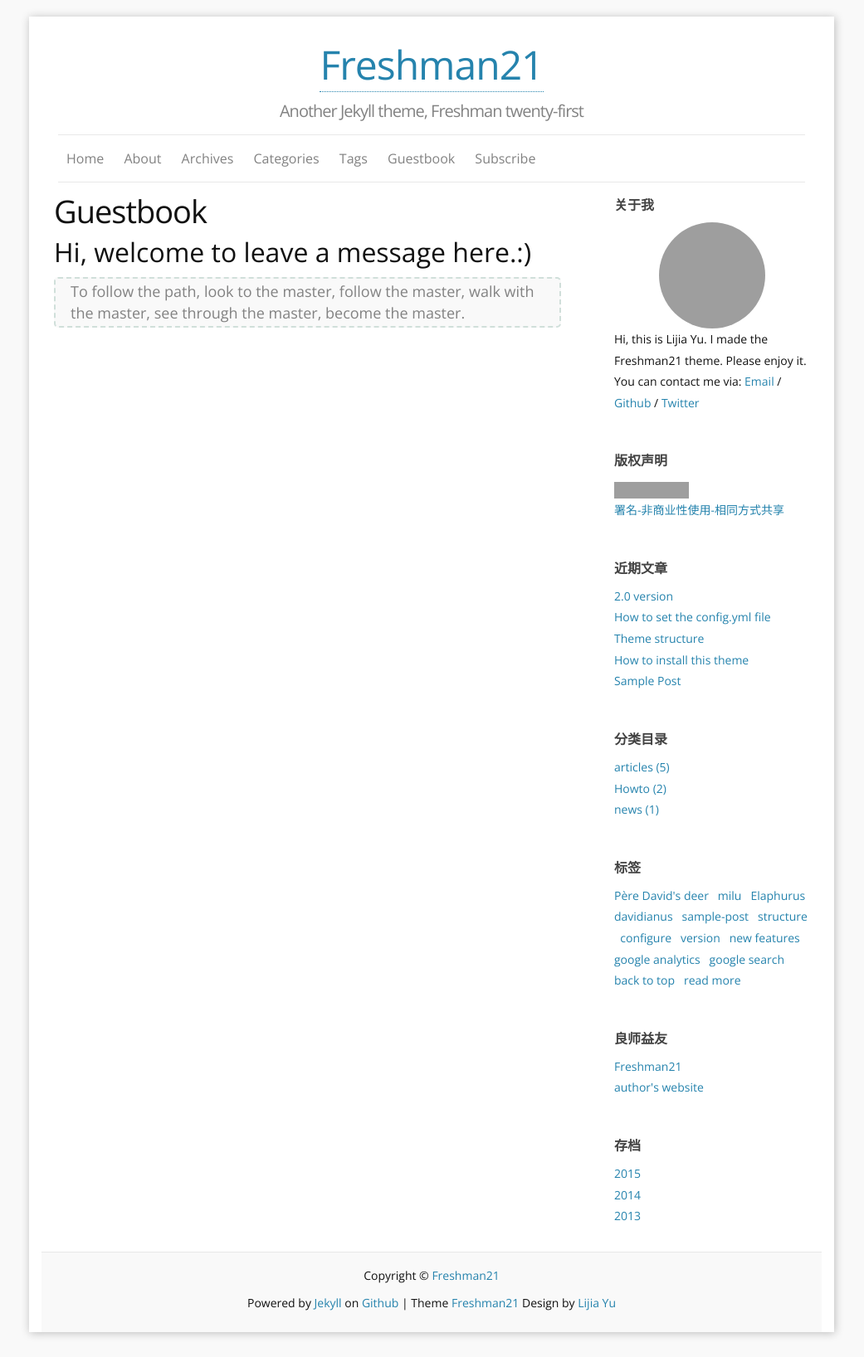
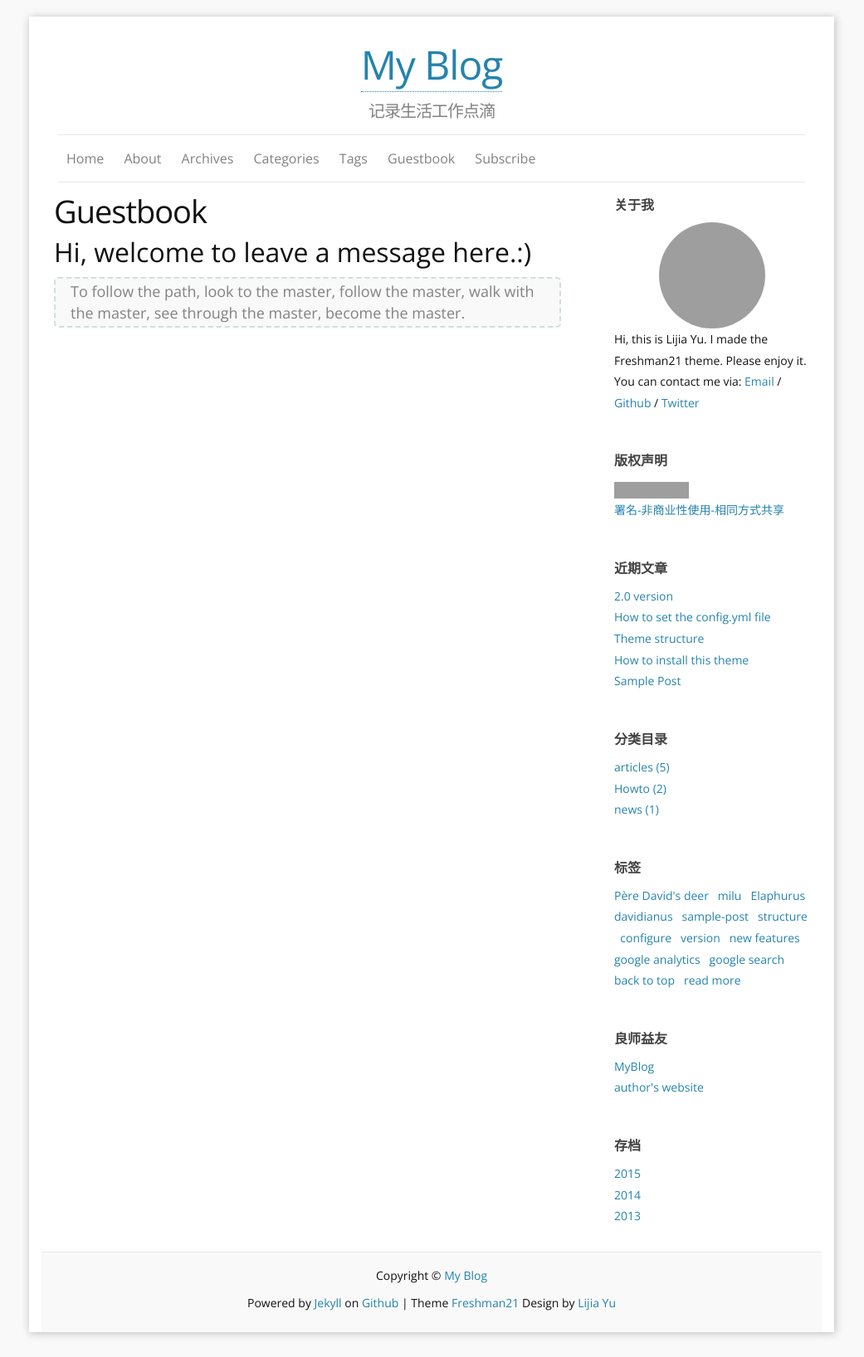
Before and after one commit to chinant/chinant.github.io, a Jekyll site: the page built from f_guestbook.md, in a window 1280 px wide. Shown: the whole page at 83% size, without its empty margins (120-1161 px from the left). Built offline with Jekyll 4.4.1, drawn with Linux system fonts in a browser that asks for light colours; comment, search, counter and statistics services are not loaded; grey boxes are pictures that could not be loaded.

Commit message:
modify _config.yml

```diff
--- a/_config.yml
+++ b/_config.yml
@@ -1,10 +1,10 @@
 ### Site info:
-title: Freshman21
-tagline: Another Jekyll theme, Freshman twenty-first
-author: Lijia Yu
-email: yu@lijiayu.net
-description: "Freshman21 is a Jekyll blog theme." # You can edit this line in _config.yml. It will appear in your document head meta and in your feed.xml site description
-keywords: "Jekyll, theme, Freshman21"
+title: My Blog
+tagline: 记录生活工作点滴
+author: zhouwei
+email: chinant@21cn.com
+description: "一个程序员的博客" # You can edit this line in _config.yml. It will appear in your document head meta and in your feed.xml site description
+keywords: "Java , Python , and other "
 baseurl: "" # the subpath of your site, e.g. /blog
 url: "http://chinant.github.io" # the base hostname & protocol for your site
 locale: en_US
@@ -55,9 +55,9 @@ locales:
 ### your Blogroll info, only name can shown on the page.
 
 Blogroll:
-    - name: Freshman21
+    - name: MyBlog
       href: http://yulijia.net/freshman21
-      title: Another Jekyll blog theme
+      title: live blog theme
     - name: author's website
       href: http://chinant.github.io
       title: chinant's website
```
